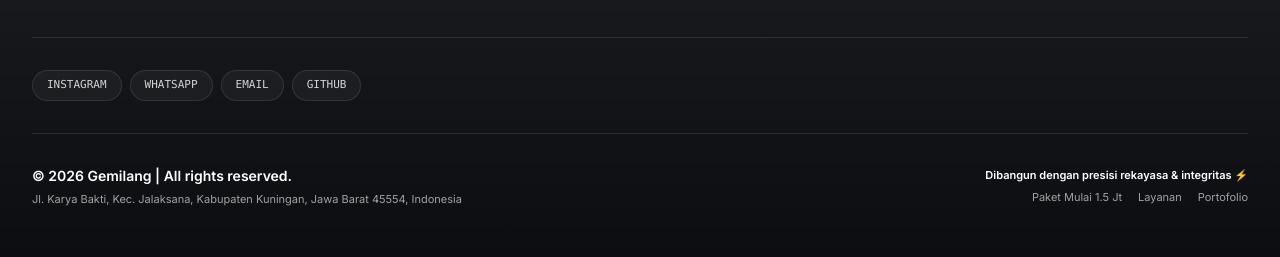
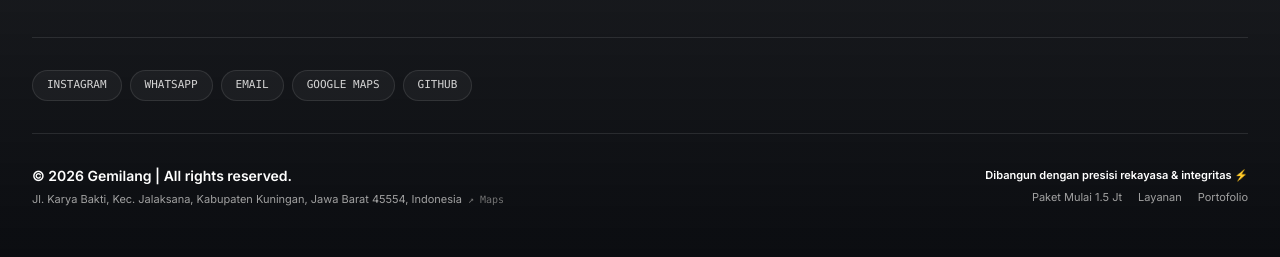
Before and after one commit to timbubadibako/gemilang-space, a Next.js app in the folder frontend/: page /faq in a window 1280 px wide. Shown: the part 2427-2684 px from the top of the page. Built offline with nearby package versions, Linux system fonts and the light colour scheme.

Commit message:
feat(location): link address and footer pills to official Google Maps query

```diff
--- a/frontend/components/layout/Footer.tsx
+++ b/frontend/components/layout/Footer.tsx
@@ -22,6 +22,7 @@ export function Footer({ lang }: FooterProps) {
       { name: "INSTAGRAM", href: "https://instagram.com/gemilang_space" },
       { name: "WHATSAPP", href: `https://wa.me/${siteSettings.whatsappNumber}` },
       { name: "EMAIL", href: `mailto:${siteSettings.contactEmail}` },
+      { name: "GOOGLE MAPS", href: `https://www.google.com/maps/search/?api=1&query=${encodeURIComponent("Jl. Karya Bakti, Kec. Jalaksana, Kabupaten Kuningan, Jawa Barat 45554, Indonesia")}` },
       { name: "GITHUB", href: "https://github.com/timbubadibako/gemilang-space" },
     ],
   };
@@ -47,6 +48,7 @@ export function Footer({ lang }: FooterProps) {
     { name: "INSTAGRAM", href: "https://instagram.com/gemilang_space" },
     { name: "WHATSAPP", href: `https://wa.me/${siteSettings.whatsappNumber}` },
     { name: "EMAIL", href: `mailto:${siteSettings.contactEmail}` },
+    { name: "GOOGLE MAPS", href: `https://www.google.com/maps/search/?api=1&query=${encodeURIComponent("Jl. Karya Bakti, Kec. Jalaksana, Kabupaten Kuningan, Jawa Barat 45554, Indonesia")}` },
     { name: "GITHUB", href: "https://github.com/timbubadibako/gemilang-space" },
   ];
 
@@ -317,9 +319,20 @@ export function Footer({ lang }: FooterProps) {
             <p className="font-semibold text-white text-[13px] sm:text-sm">
               © {footerData.copyrightYear || "2026"} Gemilang | All rights reserved.
             </p>
-            <p className="text-[11px] text-neutral-400 mt-1.5">
-              {footerData.address || "Jl. Karya Bakti, Kec. Jalaksana, Kabupaten Kuningan, Jawa Barat 45554, Indonesia"}
-            </p>
+            <a
+              href={`https://www.google.com/maps/search/?api=1&query=${encodeURIComponent(
+                footerData.address || "Jl. Karya Bakti, Kec. Jalaksana, Kabupaten Kuningan, Jawa Barat 45554, Indonesia"
+              )}`}
+              target="_blank"
+              rel="noopener noreferrer"
+              className="text-[11px] text-neutral-400 hover:text-white transition-colors mt-1.5 inline-flex items-center gap-1.5 group"
+              title="Buka lokasi di Google Maps"
+            >
+              <span className="group-hover:underline underline-offset-2">
+                {footerData.address || "Jl. Karya Bakti, Kec. Jalaksana, Kabupaten Kuningan, Jawa Barat 45554, Indonesia"}
+              </span>
+              <span className="text-[10px] text-neutral-500 group-hover:text-[#00E1BA] transition-colors shrink-0 font-mono">↗ Maps</span>
+            </a>
           </div>
 
           <div className="flex flex-col md:items-end gap-2 text-[11px]">
--- a/frontend/lib/cms-context.tsx
+++ b/frontend/lib/cms-context.tsx
@@ -282,6 +282,7 @@ const defaultFooter: FooterConfigData = {
     { name: "INSTAGRAM", href: "https://instagram.com/gemilang_space" },
     { name: "WHATSAPP", href: "https://wa.me/6285722045801" },
     { name: "EMAIL", href: "mailto:pjrlywm@gmail.com" },
+    { name: "GOOGLE MAPS", href: "https://www.google.com/maps/search/?api=1&query=Jl.+Karya+Bakti%2C+Kec.+Jalaksana%2C+Kabupaten+Kuningan%2C+Jawa+Barat+45554%2C+Indonesia" },
     { name: "GITHUB", href: "https://github.com/timbubadibako/gemilang-space" },
   ],
 };
@@ -313,7 +314,7 @@ const defaultCMSData: CMSDataState = {
   footer: defaultFooter,
 };
 
-const CMS_STORAGE_KEY = "gemilang_cms_state_v14";
+const CMS_STORAGE_KEY = "gemilang_cms_state_v15";
 
 interface CMSContextType {
   cms: CMSDataState;
```
